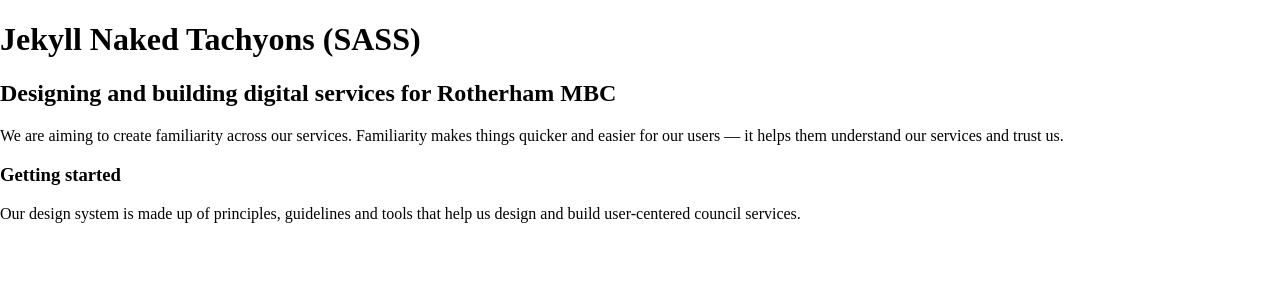
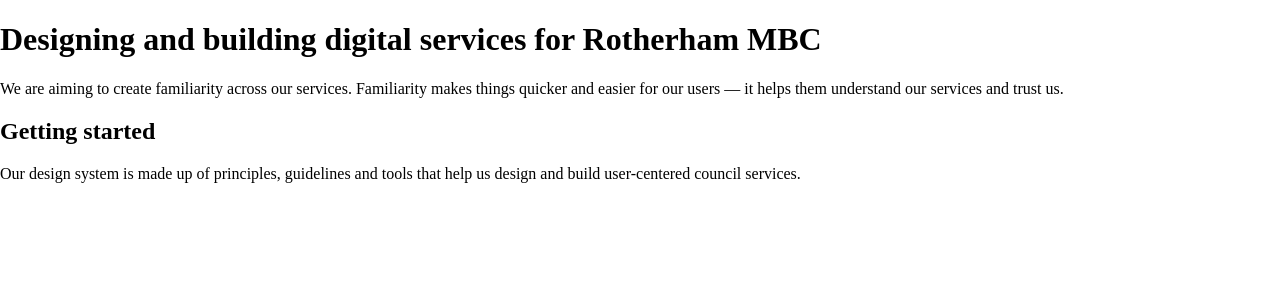
Before and after one commit to rothgov/design-manual, a Jekyll site: the page built from index.md, in a window 1280 px wide. Shown: the top 300 px of the page. Built offline with Jekyll 4.4.1, drawn with Linux system fonts in a browser that asks for light colours.

Commit message:
Update index.md

```diff
--- a/index.md
+++ b/index.md
@@ -3,12 +3,10 @@
 layout: default
 ---
 
-# Jekyll Naked Tachyons (SASS)
-
-## Designing and building digital services for Rotherham MBC
+# Designing and building digital services for Rotherham MBC
 
 We are aiming to create familiarity across our services. Familiarity makes things quicker and easier for our users — it helps them understand our services and trust us.
 
-### Getting started
+## Getting started
 
 Our design system is made up of principles, guidelines and tools that help us design and build user-centered council services.
```
